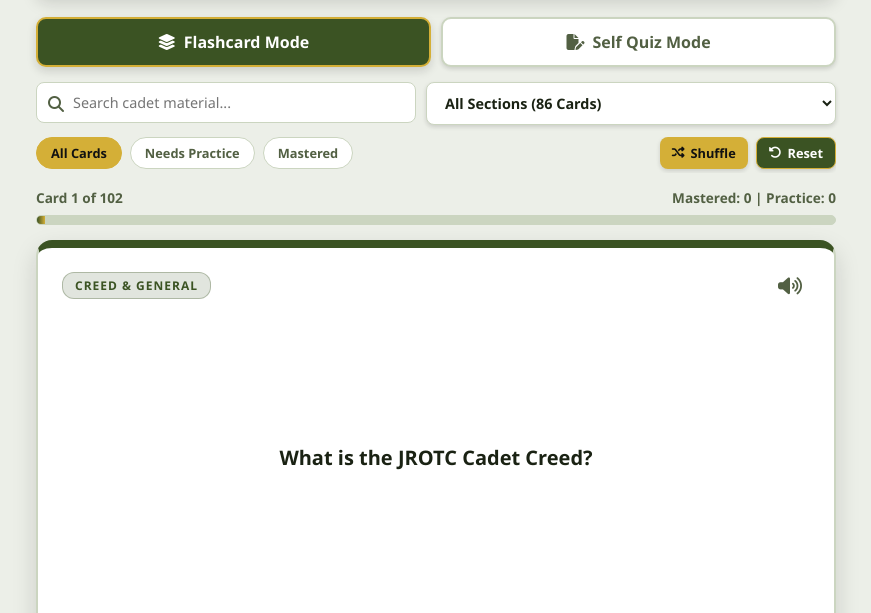
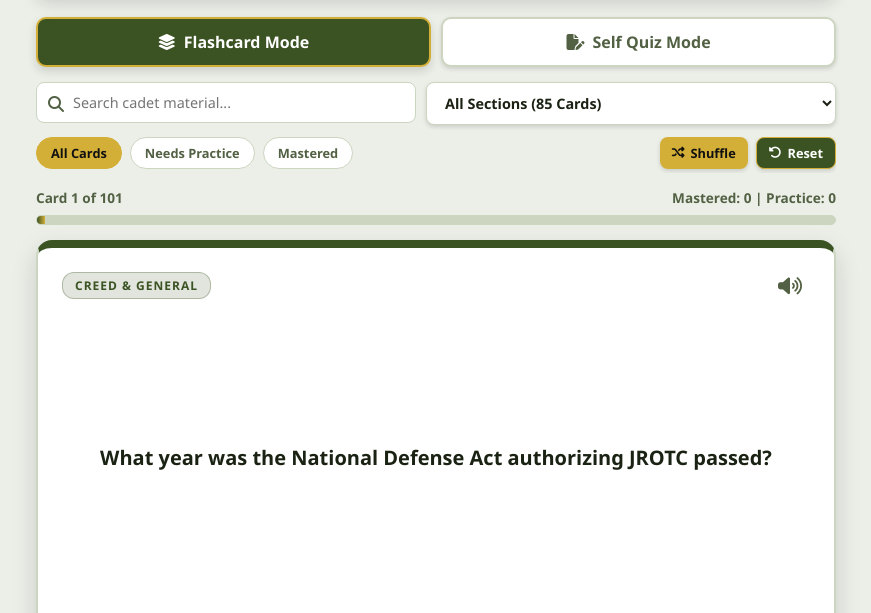
Before and after one commit to typewiter0/Promotion-Board-Study-Guide, a plain HTML site: page index.html in a window 1280 px wide. Shown: the part 168-781 px from the top of the page, without its empty margins (204-1075 px from the left). Drawn offline with Linux system fonts and the light colour scheme.

Commit message:
Update index.html

```diff
--- a/index.html
+++ b/index.html
@@ -703,7 +703,7 @@
         <input type="text" id="searchInput" placeholder="Search cadet material..." oninput="handleSearch()">
       </div>
       <select id="sectionSelect" onchange="applyFilters()">
-        <option value="ALL">All Sections (86 Cards)</option>
+        <option value="ALL">All Sections (85 Cards)</option>
         <option value="1">Section 1: General Knowledge</option>
         <option value="2">Section 2: Leadership</option>
         <option value="3">Section 3: Drill & Ceremonies</option>
@@ -732,7 +732,7 @@
   </div>
 
   <div class="stats-bar">
-    <span id="cardCounter">Card 1 of 86</span>
+    <span id="cardCounter">Card 1 of 85</span>
     <span id="masteryStats">Mastered: 0 | Practice: 0</span>
   </div>
 
@@ -929,18 +929,17 @@
     // Dataset with tailored distractor options for contextually realistic quiz generation
     const initialCards = [
       // Section 1: Cadet Creed & General Knowledge
-      { id: "s1_1", section: "1", cat: "Creed & General", q: "What is the JROTC Cadet Creed?", a: "\"I am an Army Junior ROTC cadet. I will always conduct myself to bring credit to my family, country, school, and corps of cadets. I am loyal and patriotic. I am the future of the United States of America. I do not lie, cheat or steal and will always be accountable for my actions and deeds. I will always practice good citizenship and patriotism. I will work hard to improve my mind and strengthen my body. I will seek the mantle of leadership and stand prepared to uphold the constitution and the American way of life. May God grant me the strength to always live by this creed.\"" },
-      { id: "s1_2", section: "1", cat: "Creed & General", q: "What year was the National Defense Act authorizing JROTC passed?", a: "1916", distractors: ["1945", "1973", "1903"] },
-      { id: "s1_3", section: "1", cat: "Creed & General", q: "What do the letters JROTC stand for?", a: "Junior Reserve Officers Training Corps", distractors: ["Joint Reserve Officers Training Command", "Junior ROTC Technical Corps", "Junior Reserve Officer Tactical Cadre"] },
-      { id: "s1_4", section: "1", cat: "Creed & General", q: "What is the mission of JROTC?", a: "To motivate young people to be better citizens.", distractors: ["To train future military officers only.", "To enforce discipline in high schools.", "To prepare cadets for college ROTC scholarships."] },
-      { id: "s1_5", section: "1", cat: "Creed & General", q: "What is the title of the instructor who is in charge of a school's JROTC unit?", a: "Senior Army Instructor (SAI)", distractors: ["Commandant of Cadets", "Army Instructor (AI)", "Battalion Commander"] },
-      { id: "s1_6", section: "1", cat: "Creed & General", q: "What uniform is worn to the Military Ball and/or other formal type function?", a: "Army Class A (Army Blue)", distractors: ["OCP Uniform", "Class B Uniform", "PT Uniform"] },
-      { id: "s1_7", section: "1", cat: "Creed & General", q: "What is the minimum cadet enrollment required for a school to have a JROTC program?", a: "At least 100 cadets or 10% of the student body, whichever is less.", distractors: ["50 cadets or 5% of student body", "200 cadets minimum", "75 cadets minimum"] },
-      { id: "s1_8", section: "1", cat: "Creed & General", q: "In what year was Public Law 93-165 passed allowing females to be counted towards the enrollment requirement for JROTC?", a: "1973", distractors: ["1916", "1964", "1980"] },
-      { id: "s1_9", section: "1", cat: "Creed & General", q: "What does the acronym NCO stand for?", a: "Non-Commissioned Officer", distractors: ["Naval Commissioned Officer", "Non-Combat Officer", "National Cadet Officer"] },
-      { id: "s1_10", section: "1", cat: "Creed & General", q: "Where is the \"position of honor\" where the senior ranking individual always sits or walks?", a: "On the right", distractors: ["On the left", "In the center", "At the front center"] },
-      { id: "s1_11", section: "1", cat: "Creed & General", q: "What are the seven Army Values?", a: "Loyalty, Duty, Respect, Selfless Service, Honor, Integrity, Personal Courage", distractors: ["Honor, Courage, Commitment, Loyalty, Discipline, Truth, Valor", "Duty, Honor, Country, Respect, Leadership, Courage, Teamwork", "Loyalty, Integrity, Valor, Leadership, Service, Discipline, Courage"] },
-      { id: "s1_12", section: "1", cat: "Creed & General", q: "What does LET stand for?", a: "Leadership Education Training", distractors: ["Leadership Executive Tactics", "Leadership Evaluation & Training", "Linear Education Track"] },
+      { id: "s1_1", section: "1", cat: "Creed & General", q: "What year was the National Defense Act authorizing JROTC passed?", a: "1916", distractors: ["1945", "1973", "1903"] },
+      { id: "s1_2", section: "1", cat: "Creed & General", q: "What do the letters JROTC stand for?", a: "Junior Reserve Officers Training Corps", distractors: ["Joint Reserve Officers Training Command", "Junior ROTC Technical Corps", "Junior Reserve Officer Tactical Cadre"] },
+      { id: "s1_3", section: "1", cat: "Creed & General", q: "What is the mission of JROTC?", a: "To motivate young people to be better citizens.", distractors: ["To train future military officers only.", "To enforce discipline in high schools.", "To prepare cadets for college ROTC scholarships."] },
+      { id: "s1_4", section: "1", cat: "Creed & General", q: "What is the title of the instructor who is in charge of a school's JROTC unit?", a: "Senior Army Instructor (SAI)", distractors: ["Commandant of Cadets", "Army Instructor (AI)", "Battalion Commander"] },
+      { id: "s1_5", section: "1", cat: "Creed & General", q: "What uniform is worn to the Military Ball and/or other formal type function?", a: "Army Class A (Army Blue)", distractors: ["OCP Uniform", "Class B Uniform", "PT Uniform"] },
+      { id: "s1_6", section: "1", cat: "Creed & General", q: "What is the minimum cadet enrollment required for a school to have a JROTC program?", a: "At least 100 cadets or 10% of the student body, whichever is less.", distractors: ["50 cadets or 5% of student body", "200 cadets minimum", "75 cadets minimum"] },
+      { id: "s1_7", section: "1", cat: "Creed & General", q: "In what year was Public Law 93-165 passed allowing females to be counted towards the enrollment requirement for JROTC?", a: "1973", distractors: ["1916", "1964", "1980"] },
+      { id: "s1_8", section: "1", cat: "Creed & General", q: "What does the acronym NCO stand for?", a: "Non-Commissioned Officer", distractors: ["Naval Commissioned Officer", "Non-Combat Officer", "National Cadet Officer"] },
+      { id: "s1_9", section: "1", cat: "Creed & General", q: "Where is the \"position of honor\" where the senior ranking individual always sits or walks?", a: "On the right", distractors: ["On the left", "In the center", "At the front center"] },
+      { id: "s1_10", section: "1", cat: "Creed & General", q: "What are the seven Army Values?", a: "Loyalty, Duty, Respect, Selfless Service, Honor, Integrity, Personal Courage", distractors: ["Honor, Courage, Commitment, Loyalty, Discipline, Truth, Valor", "Duty, Honor, Country, Respect, Leadership, Courage, Teamwork", "Loyalty, Integrity, Valor, Leadership, Service, Discipline, Courage"] },
+      { id: "s1_11", section: "1", cat: "Creed & General", q: "What does LET stand for?", a: "Leadership Education Training", distractors: ["Leadership Executive Tactics", "Leadership Evaluation & Training", "Linear Education Track"] },
 
       // Section 2: Leadership
       { id: "s2_1", section: "2", cat: "Leadership", q: "Define leadership.", a: "The ability to influence others in order to reach a goal.", distractors: ["Giving orders to subordinates without question.", "Managing administrative resources effectively.", "Setting strict rules and enforcing penalties."] },
```
